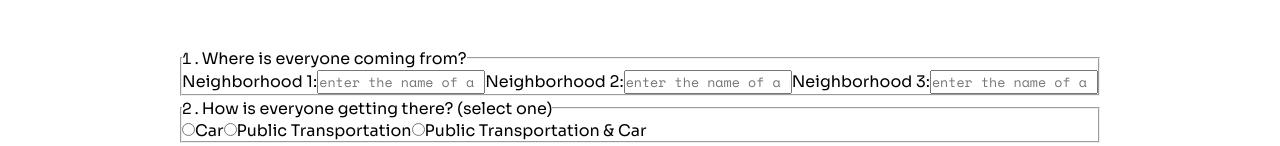
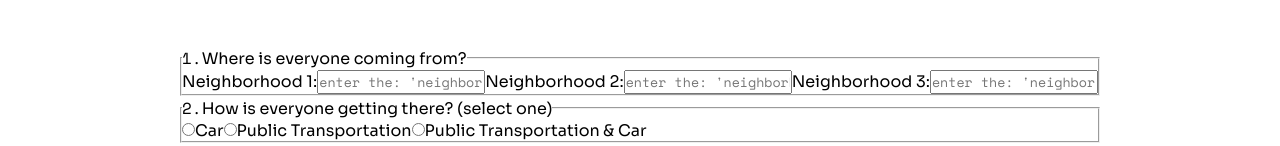
Before and after one commit to ajasinger/dinner-app, a Next.js app: page / in a window 1280 px wide. Shown: the part 396-542 px from the top of the page. Built offline with nearby package versions, Linux system fonts and the light colour scheme.

Commit message:
update address placeholder

```diff
--- a/components/FormBlock.jsx
+++ b/components/FormBlock.jsx
@@ -44,7 +44,7 @@ const FormBlock = () => {
                         value={formEntry.address1}
                         onChange={handleChange}
                         className={spaceMono.className}
-                        placeholder="enter the name of a neightborhood"
+                        placeholder="enter the: 'neighborhood, city, state'"
                     />
                     <label htmlFor="address2">Neighborhood 2:</label>
                     <input
@@ -54,7 +54,7 @@ const FormBlock = () => {
                         value={formEntry.address2}
                         onChange={handleChange}
                         className={spaceMono.className}
-                        placeholder="enter the name of a neightborhood"
+                        placeholder="enter the: 'neighborhood, city, state'"
                     />
                     <label htmlFor="address3">Neighborhood 3:</label>
                     <input
@@ -64,7 +64,7 @@ const FormBlock = () => {
                         value={formEntry.address3}
                         onChange={handleChange}
                         className={spaceMono.className}
-                        placeholder="enter the name of a neightborhood"
+                        placeholder="enter the: 'neighborhood, city, state'"
                 />
                 </fieldset>
 
```
